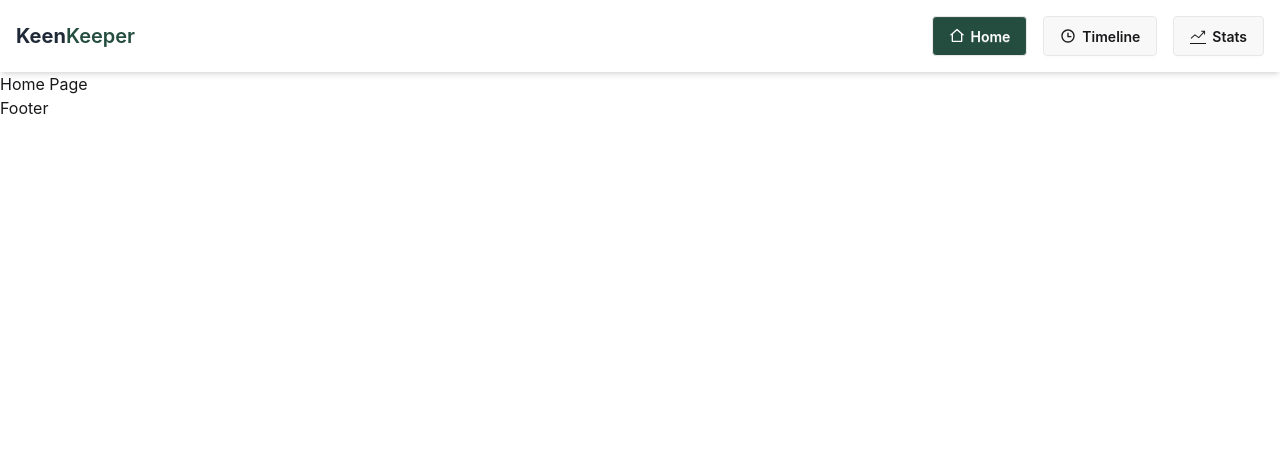
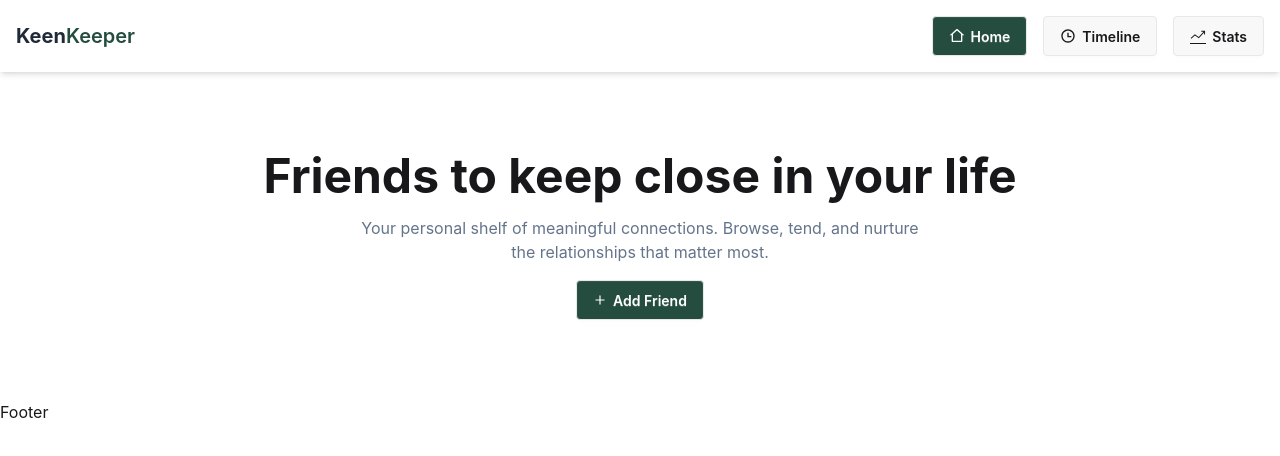
Before and after one commit to Morshedul-developer/keen-keeper, a React (Vite) app: page / in a window 1280 px wide. Shown: the top 456 px of the page. Built offline with nearby package versions, Linux system fonts and the light colour scheme.

Commit message:
completed the banner section

```diff
--- a/package.json
+++ b/package.json
@@ -15,6 +15,7 @@
     "react-dom": "^19.2.6",
     "react-icons": "^5.6.0",
     "react-router": "^7.17.0",
+    "react-spinners": "^0.17.0",
     "tailwindcss": "^4.3.0"
   },
   "devDependencies": {
--- /dev/null
+++ b/src/components/homePage/Banner.jsx
@@ -0,0 +1,18 @@
+import { FiPlus } from "react-icons/fi";
+
+const Banner = () => {
+  return (
+    <div className="max-w-4xl mx-auto text-center space-y-4 py-20">
+      <h1 className="text-5xl font-bold">Friends to keep close in your life</h1>
+      <p className="text-[#64748B] max-w-xl mx-auto">
+        Your personal shelf of meaningful connections. Browse, tend, and nurture
+        the relationships that matter most.
+      </p>
+      <button className="btn bg-[#244D3F] text-white hover:bg-[#1F2937]">
+        <FiPlus /> Add Friend
+      </button>
+    </div>
+  );
+};
+
+export default Banner;
--- a/src/pages/homePage/HomePage.jsx
+++ b/src/pages/homePage/HomePage.jsx
@@ -1,9 +1,10 @@
+import Banner from "../../components/homePage/Banner";
 
 const HomePage = () => {
     return (
-        <div>
-           Home Page
-        </div>
+        <>
+         <Banner/>
+        </>
     );
 };
 
```
Also changed, not shown: 1 other file (tests, documents, lock files or other folders).
